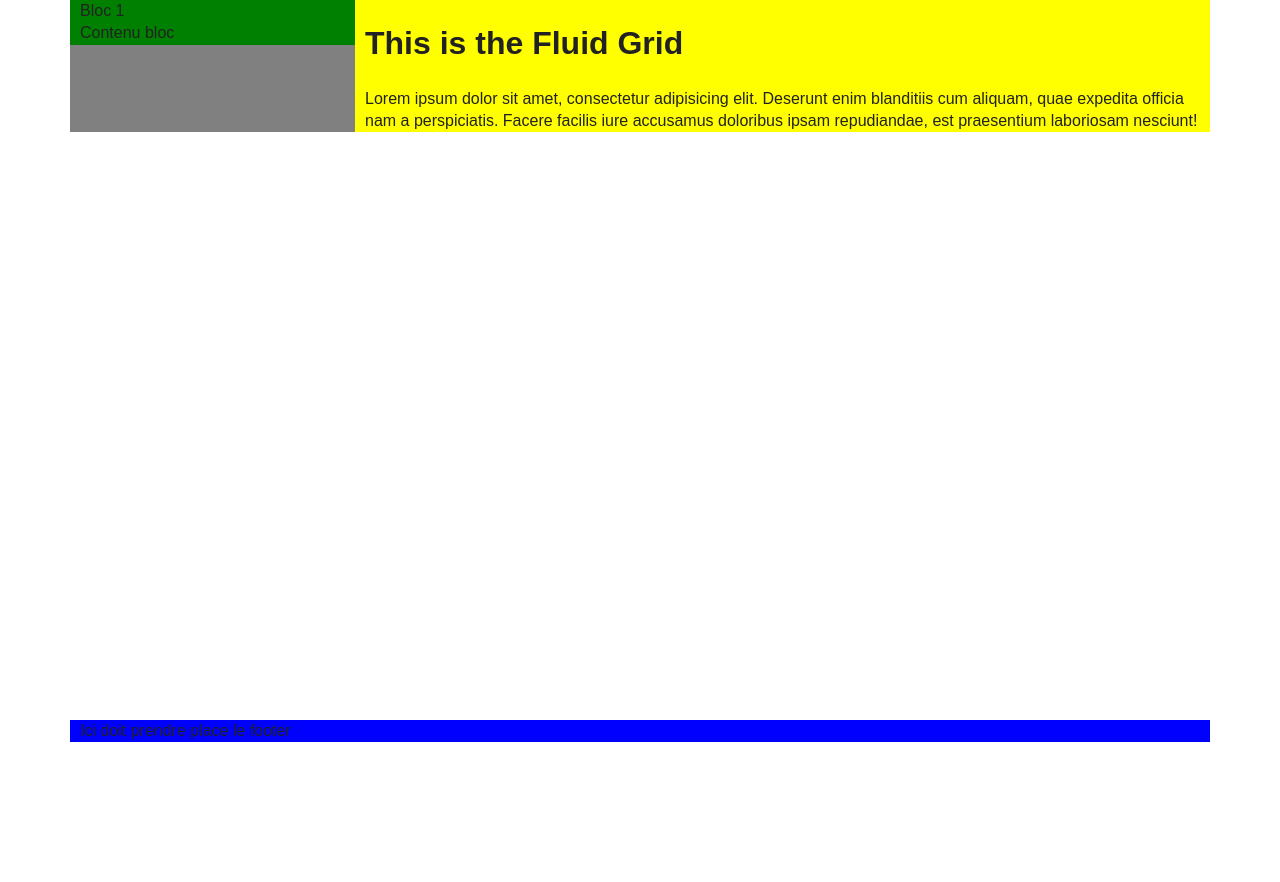
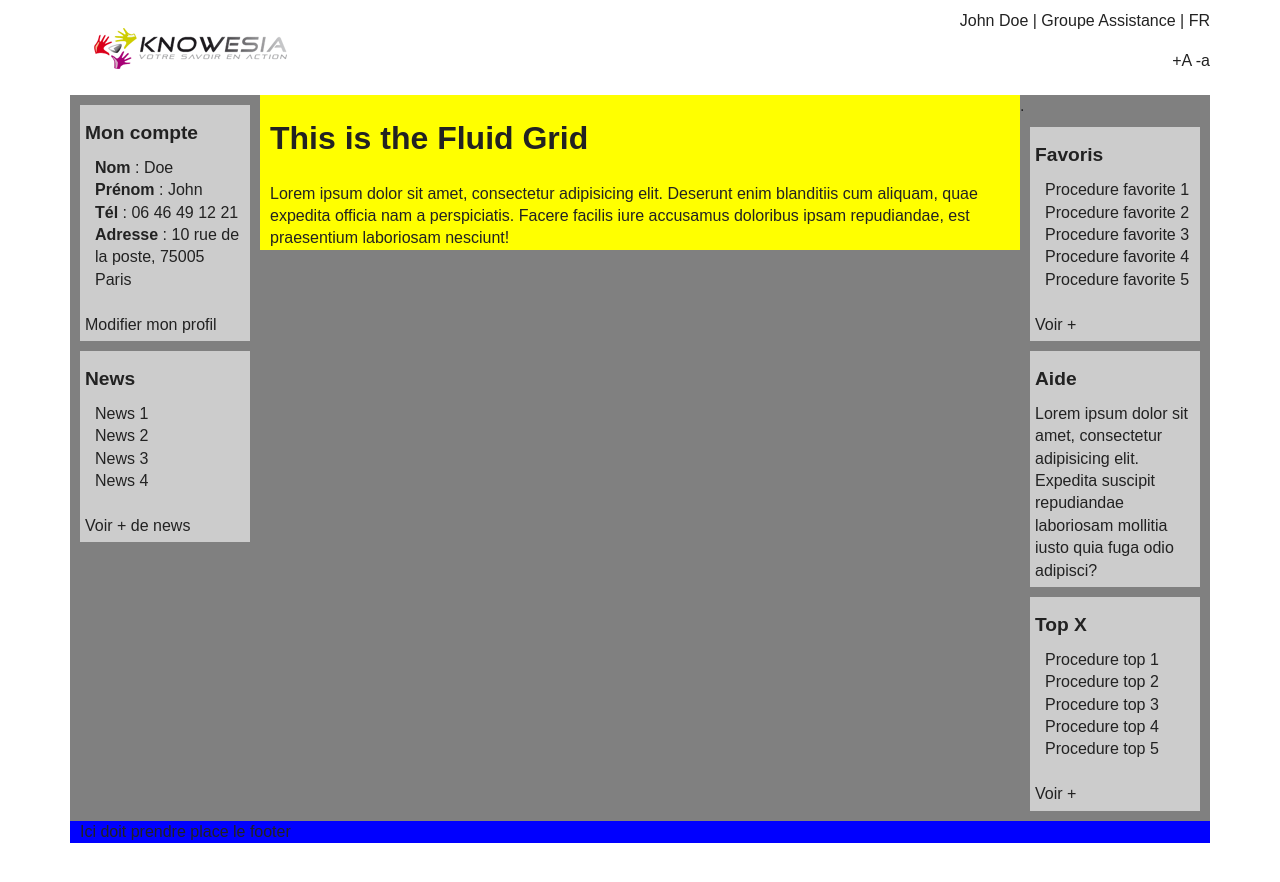
Before and after one commit to jazz009/maquette_knw, a plain HTML site: page index.html in a window 1280 px wide. Before the commit the page ends 800 px from the top, so only its background shows below. Drawn offline with nearby package versions, Linux system fonts and the light colour scheme.

Commit message:
ajout elements

```diff
--- a/css/main.css
+++ b/css/main.css
@@ -104,7 +104,7 @@ textarea {
       background-color: beige;
 }
 #headerInner{
-      background-color: red;
+    position: relative;
 }
 #contents-sidebar{
       background-color: grey;
@@ -113,13 +113,47 @@ textarea {
       background-color: yellow;
 }
 #sidebar{
-      background-color: green;
+
 }
 #footerInner{
       background-color: blue;
 }
 
+/* ---- header ---- */
+.logo{
 
+}
+.login{
+position: absolute;
+top: 10px;
+right: 0;
+}
+.accessibility{
+position: absolute;
+top: 50px;
+right: 0;
+}
+.search{
+position: absolute;
+top: 150px;
+right: 0;
+}
+
+/* ---- Block Sidebar---- */
+.block-sidebar{
+    background-color: #ccc;
+    padding: 5px;
+    margin: 10px 0;
+}
+.block-titre{
+    font-weight: 700;
+    font-size: 1.2em;
+    padding: 10px 0;
+}
+.block-sidebar ul{
+    list-style-type: none;
+    padding: 0 0 0 10px;
+}
 /* --- test footer ---- */
 
 #main {
--- a/index.html
+++ b/index.html
@@ -34,7 +34,12 @@
             <div class="container-col">
                 <div class="row clearfix">
                     <div id="headerInner" class="col span-l-12 span-m-6 span-s-1">
-
+                        <div class="logo">
+                            <img src="img/logoKnowesia.png" alt="Knowesia">
+                        </div>
+                        <div class="login"> John Doe | Groupe Assistance | FR</div>
+                        <div class="search"></div>
+                        <div class="accessibility">+A -a</div>
                     </div>
                 </div>
             </div>
@@ -43,24 +48,89 @@
         <div id="main">
             <div id="contents-sidebar" class="container-col" >
                 <div class="row clearfix">
-
-                    <article id="contents" class="col push-l-3 span-l-9 push-m-2 span-m-4 span-s-1">
+                    .
+                    <article id="contents" class="col push-l-2 span-l-8 push-m-1 span-m-4 span-s-1">
                             <h1>This is the Fluid Grid</h1>
                                 <p>Lorem ipsum dolor sit amet, consectetur adipisicing elit. Deserunt enim blanditiis cum aliquam, quae expedita officia nam a perspiciatis. Facere facilis iure accusamus doloribus ipsam repudiandae, est praesentium laboriosam nesciunt!</p>
                     </article>
 
-                    <aside id="sidebar" class="col pull-l-9 span-l-3 pull-m-4 span-m-2 span-s-1">
-                        <div id="bloc-resa" class="bloc-sidebar">
-                            <div class="bloc-titre">
-                                Bloc 1
+                    <aside id="sidebar" class="col pull-l-8 span-l-2 pull-m-4 span-m-1 span-s-1">
+                        <div id="block-account" class="block-sidebar">
+                            <div class="block-titre">
+                                Mon compte
                             </div>
-                            <div class="bloc-content">
-                              <p>Contenu bloc</p>
+                            <div class="block-content">
+                              <ul>
+                                  <li><strong>Nom</strong> : Doe</li>
+                                  <li><strong>Prénom</strong> : John</li>
+                                  <li><strong>Tél</strong> : 06 46 49 12 21</li>
+                                  <li><strong>Adresse</strong> : 10 rue de la poste, 75005 Paris</li>
+                              </ul>
+                              <br/>
+                              <p>Modifier mon profil</p>
+                            </div>
+                        </div>
+
+                        <div id="block-news" class="block-sidebar">
+                            <div class="block-titre">
+                                News
+                            </div>
+                            <div class="block-content">
+                              <ul>
+                                  <li>News 1</li>
+                                  <li>News 2</li>
+                                  <li>News 3</li>
+                                  <li>News 4</li>
+                              </ul>
+                              <br/>
+                              <p>Voir + de news</p>
                             </div>
                         </div>
                     </aside>
 
-                    <aside id="sidebar2" class="col span-l-3">
+                    <aside id="sidebar2" class="col span-l-2 span-m-1 span-s-1">
+                        <div id="block-bookmark" class="block-sidebar">
+                            <div class="block-titre">
+                                Favoris
+                            </div>
+                            <div class="block-content">
+                              <ul>
+                                  <li>Procedure favorite 1</li>
+                                  <li>Procedure favorite 2</li>
+                                  <li>Procedure favorite 3</li>
+                                  <li>Procedure favorite 4</li>
+                                  <li>Procedure favorite 5</li>
+                              </ul>
+                              <br/>
+                              <p>Voir +</p>
+                            </div>
+                        </div>
+
+                        <div id="block-help" class="block-sidebar">
+                            <div class="block-titre">
+                                Aide
+                            </div>
+                            <div class="block-content">
+                              <p>Lorem ipsum dolor sit amet, consectetur adipisicing elit. Expedita suscipit repudiandae laboriosam mollitia iusto quia fuga odio adipisci?</p>
+                            </div>
+                        </div>
+
+                        <div id="block-top" class="block-sidebar">
+                            <div class="block-titre">
+                                Top X
+                            </div>
+                            <div class="block-content">
+                              <ul>
+                                  <li>Procedure top 1</li>
+                                  <li>Procedure top 2</li>
+                                  <li>Procedure top 3</li>
+                                  <li>Procedure top 4</li>
+                                  <li>Procedure top 5</li>
+                              </ul>
+                              <br/>
+                              <p>Voir +</p>
+                            </div>
+                        </div>
 
                     </aside>
                 </div>
```
Also changed, not shown: img/logoKnowesia.png (added).
